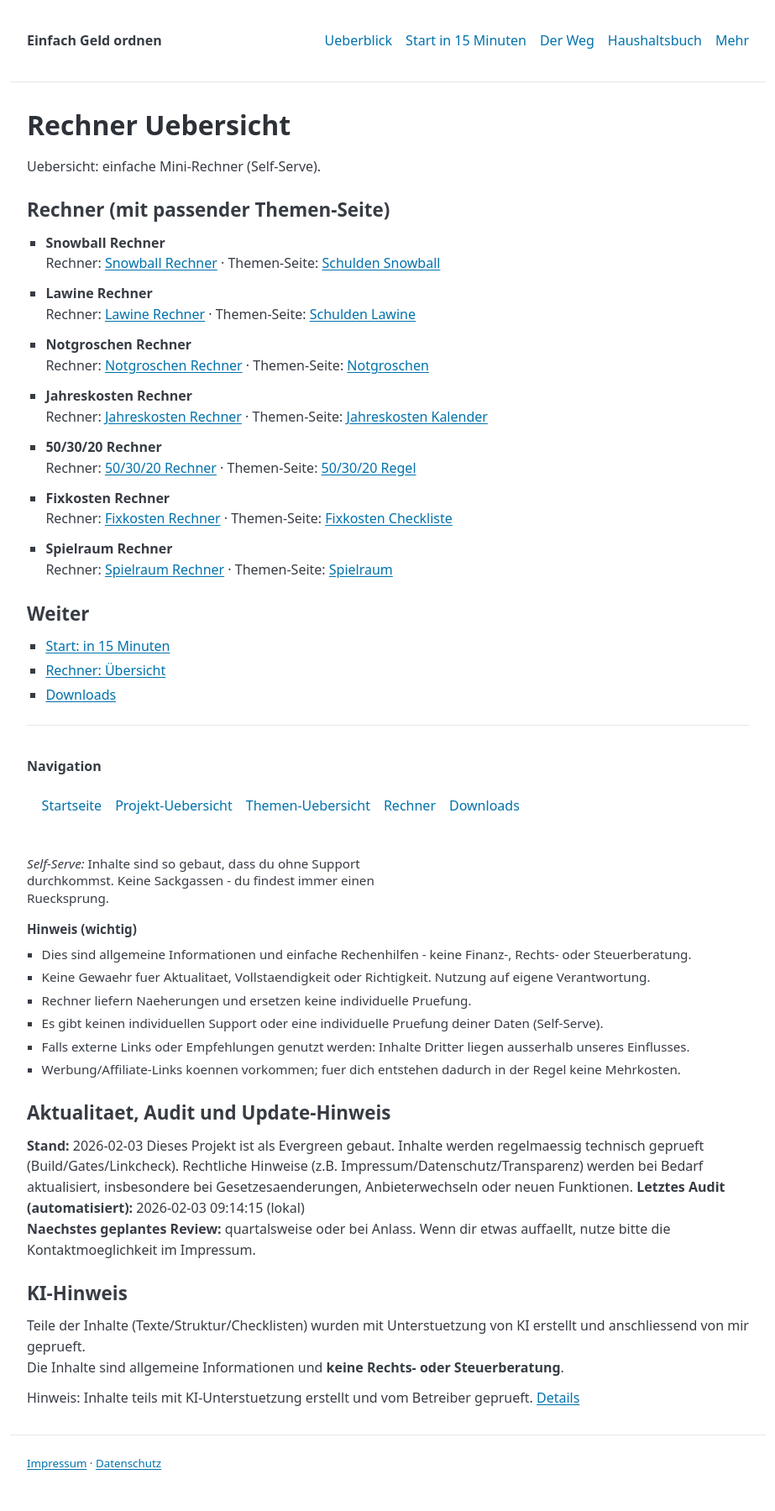
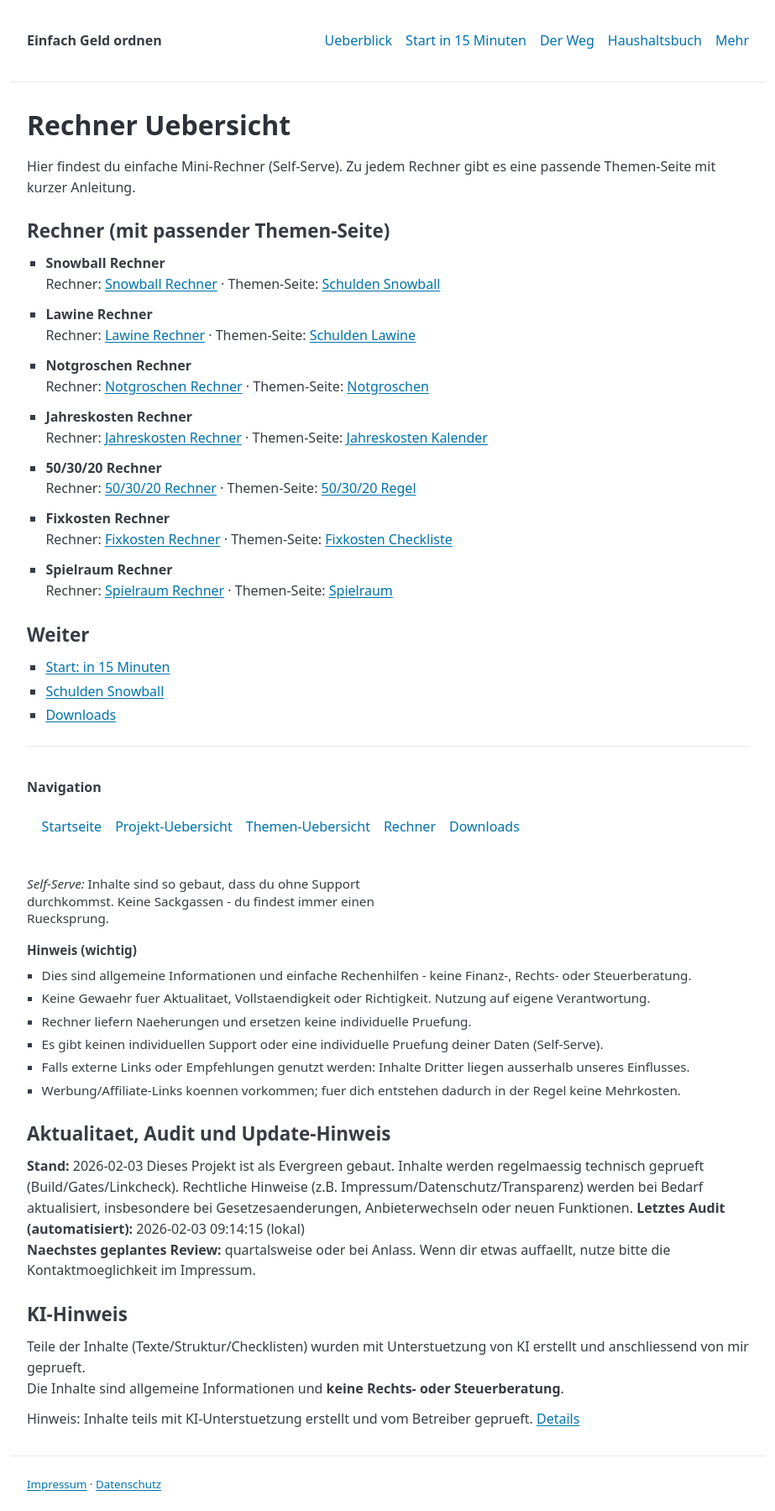
Before and after one commit to gluecklich-tools/einfach-geld-ordnen, a Jekyll site: the page built from seiten/rechner-uebersicht.md, in a window 1280 px wide. Shown: the whole page at 84% size, without its empty margins (178-1101 px from the left). Built offline with Jekyll 4.4.1, drawn with Linux system fonts in a browser that asks for light colours; before the commit the page ends 1774 px from its top, so only the background shows below that.

Commit message:
Fix: rechner-uebersicht Weiter-Links (no self-link loop)

```diff
--- a/seiten/rechner-uebersicht.md
+++ b/seiten/rechner-uebersicht.md
@@ -5,7 +5,7 @@ permalink: /seiten/rechner-uebersicht.html
 ---
 # Rechner Uebersicht
 
-Uebersicht: einfache Mini-Rechner (Self-Serve).
+Hier findest du einfache Mini-Rechner (Self-Serve). Zu jedem Rechner gibt es eine passende Themen-Seite mit kurzer Anleitung.
 
 ## Rechner (mit passender Themen-Seite)
 
@@ -32,7 +32,7 @@ Uebersicht: einfache Mini-Rechner (Self-Serve).
 
 ## Weiter
 - [Start: in 15 Minuten]({{site.baseurl}}/seiten/start_in_15_minuten.html)
-- [Rechner: Übersicht]({{site.baseurl}}/seiten/rechner-uebersicht.html)
+- [Schulden Snowball]({{site.baseurl}}/seiten/schulden-snowball.html)
 - [Downloads]({{site.baseurl}}/seiten/downloads.html)
 
 {% include no_sackgasse_footer.html %}
```
